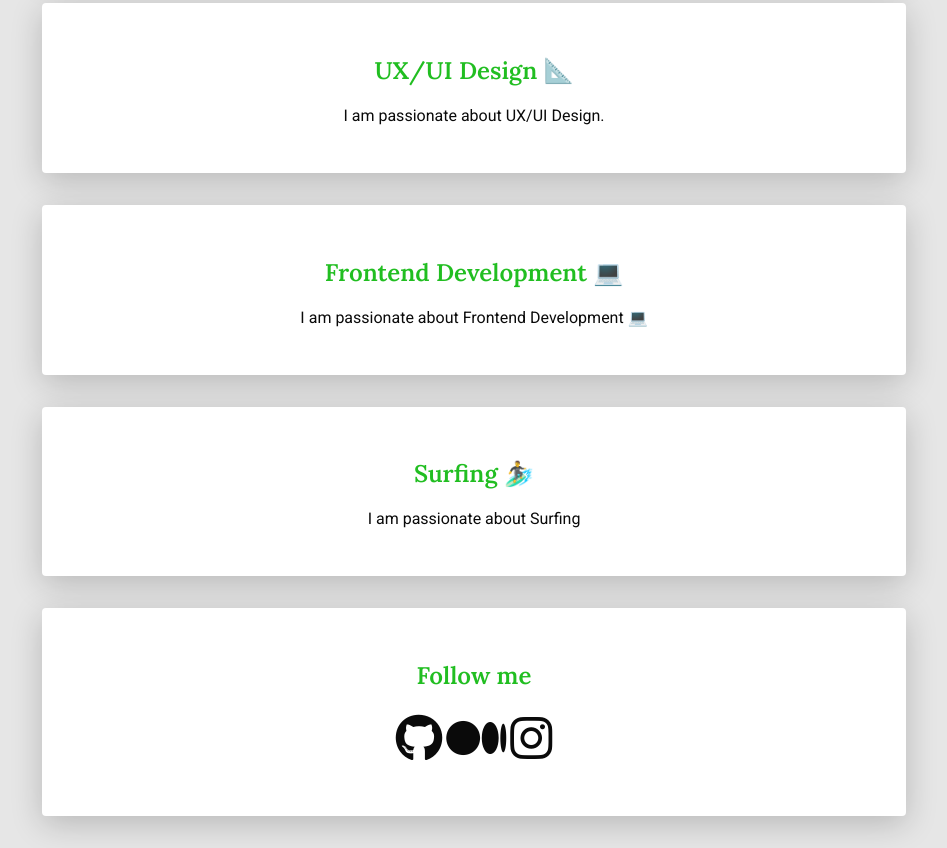
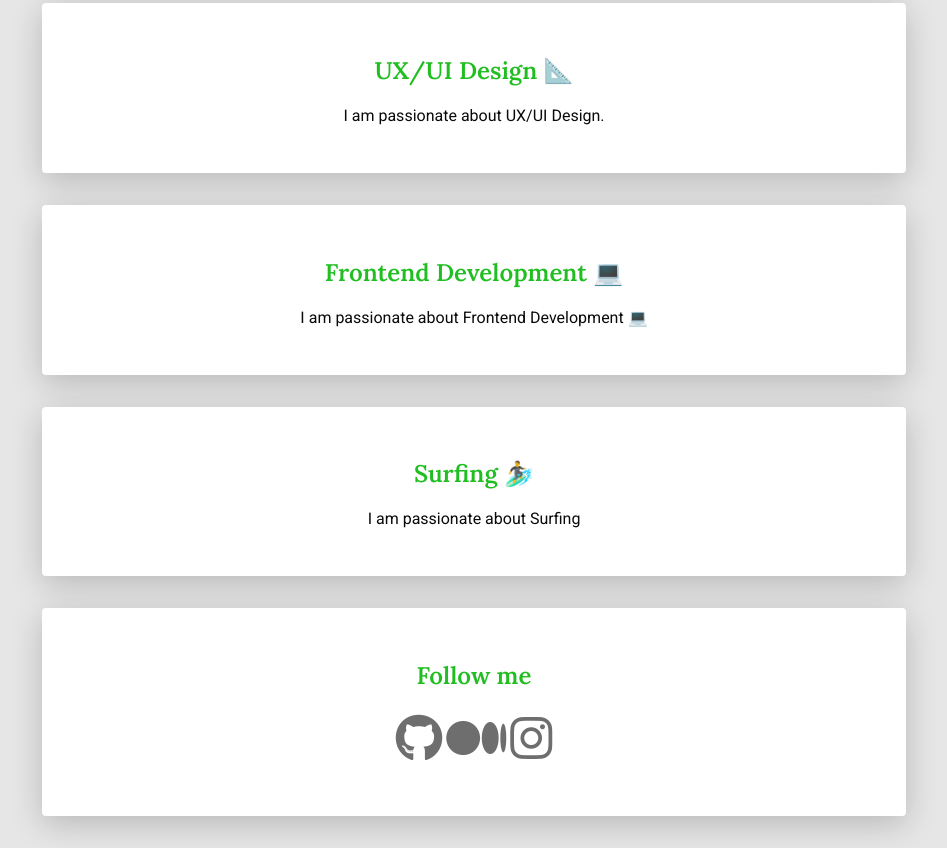
Before and after one commit to l-laurencich/batch-1206, a plain HTML site: page HTMLCSS/lecture/html-demo/index.html in a window 1280 px wide. Shown: the part 452-1300 px from the top of the page, without its empty margins (166-1113 px from the left). Drawn offline with Linux system fonts and the light colour scheme.

Commit message:
changed hover effect and color of social icons

```diff
--- a/HTMLCSS/lecture/html-demo/style.css
+++ b/HTMLCSS/lecture/html-demo/style.css
@@ -47,11 +47,13 @@ a {
 }
 
 .social a {
-  color:rgb(10, 10, 10);
+  color:rgb(110, 110, 110);
+  transition: 1s;
 }
 
 .social a:hover {
   color:rgb(114, 114, 114);
+  font-size: 64px;
 }
 
 /* id selectors */
```
